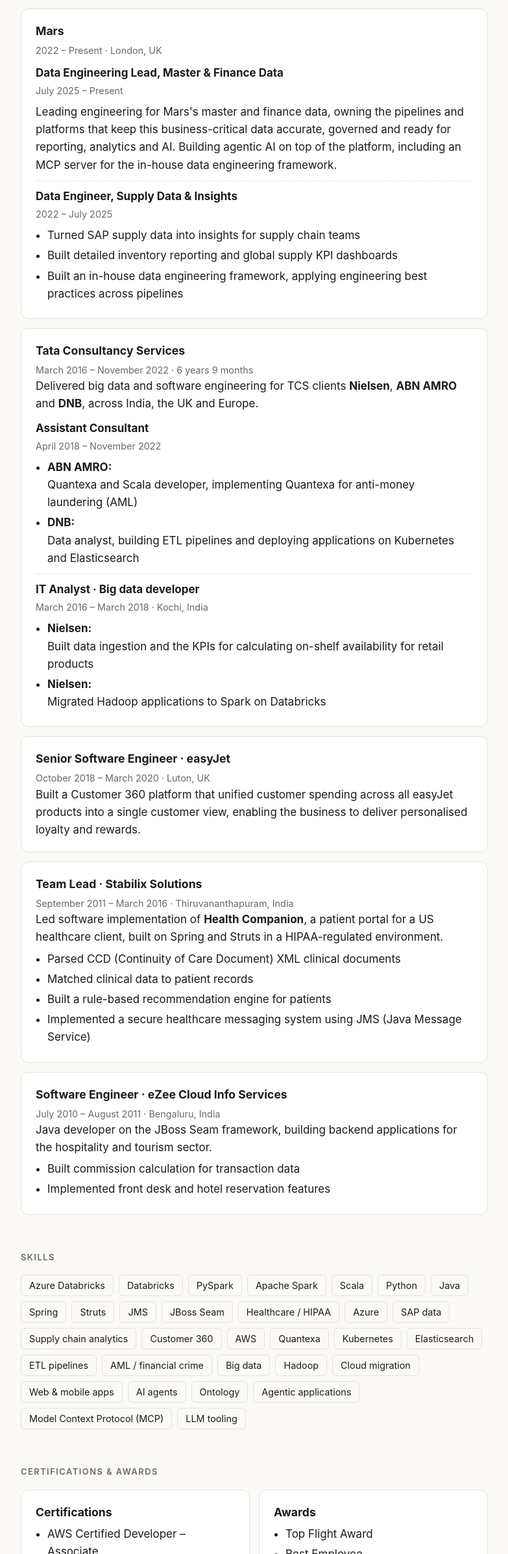
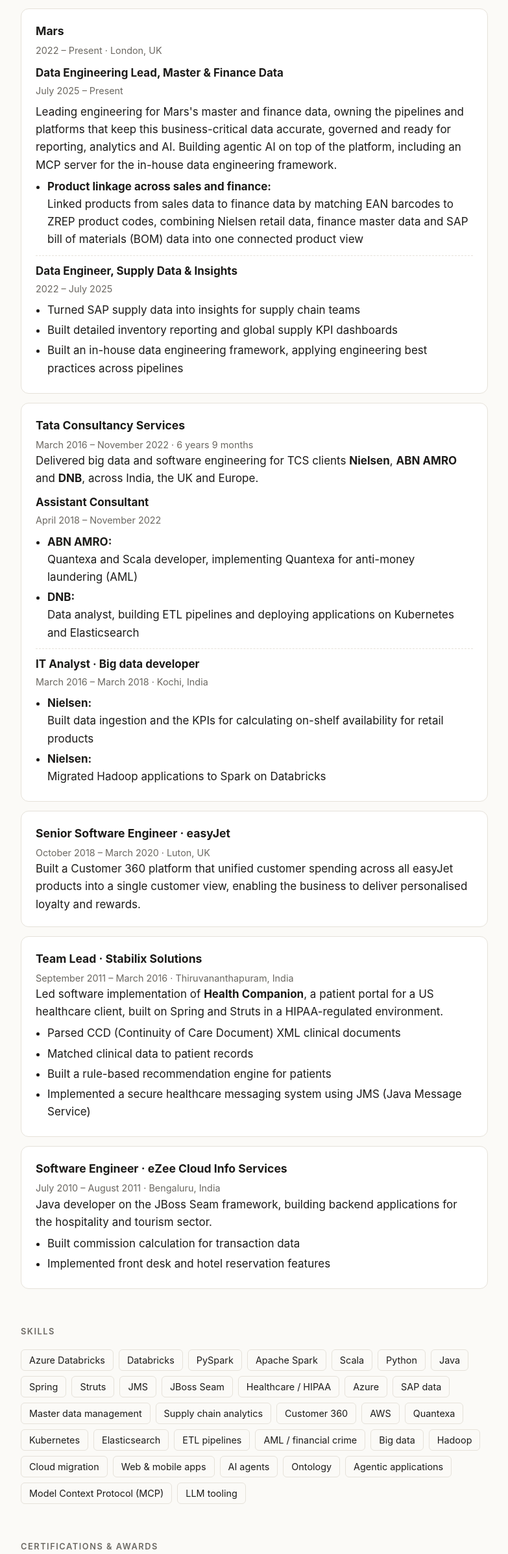
Before and after one commit to praveenthulasiram/praveenthulasiram.github.io, a plain HTML site: page index.html in a window 1280 px wide. Shown: the part 1775-4167 px from the top of the page at 65% size, without its empty margins (248-1031 px from the left). Drawn offline with Linux system fonts and the light colour scheme.

Commit message:
Add product linkage project at Mars
Co-Authored-By: Claude Opus 5.5 <noreply@anthropic.com>
Claude-Session: https://claude.ai/code/session_01QxcoxsnC7WHNbyniXPbJBr

```diff
--- a/index.html
+++ b/index.html
@@ -92,7 +92,10 @@
       <h3>Mars</h3>
       <p class="meta">2022 – Present · London, UK</p>
       <div class="role"><strong>Data Engineering Lead, Master &amp; Finance Data</strong><span class="meta">July 2025 – Present</span>
-        <p>Leading engineering for Mars's master and finance data, owning the pipelines and platforms that keep this business-critical data accurate, governed and ready for reporting, analytics and AI. Building agentic AI on top of the platform, including an MCP server for the in-house data engineering framework.</p></div>
+        <p>Leading engineering for Mars's master and finance data, owning the pipelines and platforms that keep this business-critical data accurate, governed and ready for reporting, analytics and AI. Building agentic AI on top of the platform, including an MCP server for the in-house data engineering framework.</p>
+        <ul class="plain">
+          <li><strong>Product linkage across sales and finance:</strong> Linked products from sales data to finance data by matching EAN barcodes to ZREP product codes, combining Nielsen retail data, finance master data and SAP bill of materials (BOM) data into one connected product view</li>
+        </ul></div>
       <div class="role"><strong>Data Engineer, Supply Data &amp; Insights</strong><span class="meta">2022 – July 2025</span>
         <ul class="plain">
           <li>Turned SAP supply data into insights for supply chain teams</li>
@@ -145,7 +148,7 @@
   <section id="skills">
     <h2>Skills</h2>
     <ul class="skills">
-      <li>Azure Databricks</li><li>Databricks</li><li>PySpark</li><li>Apache Spark</li><li>Scala</li><li>Python</li><li>Java</li><li>Spring</li><li>Struts</li><li>JMS</li><li>JBoss Seam</li><li>Healthcare / HIPAA</li><li>Azure</li><li>SAP data</li><li>Supply chain analytics</li><li>Customer 360</li><li>AWS</li><li>Quantexa</li><li>Kubernetes</li><li>Elasticsearch</li><li>ETL pipelines</li><li>AML / financial crime</li><li>Big data</li><li>Hadoop</li><li>Cloud migration</li><li>Web &amp; mobile apps</li><li>AI agents</li><li>Ontology</li><li>Agentic applications</li><li>Model Context Protocol (MCP)</li><li>LLM tooling</li>
+      <li>Azure Databricks</li><li>Databricks</li><li>PySpark</li><li>Apache Spark</li><li>Scala</li><li>Python</li><li>Java</li><li>Spring</li><li>Struts</li><li>JMS</li><li>JBoss Seam</li><li>Healthcare / HIPAA</li><li>Azure</li><li>SAP data</li><li>Master data management</li><li>Supply chain analytics</li><li>Customer 360</li><li>AWS</li><li>Quantexa</li><li>Kubernetes</li><li>Elasticsearch</li><li>ETL pipelines</li><li>AML / financial crime</li><li>Big data</li><li>Hadoop</li><li>Cloud migration</li><li>Web &amp; mobile apps</li><li>AI agents</li><li>Ontology</li><li>Agentic applications</li><li>Model Context Protocol (MCP)</li><li>LLM tooling</li>
     </ul>
   </section>
 
```
